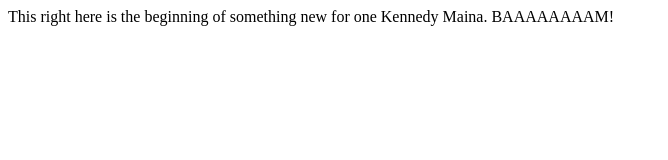
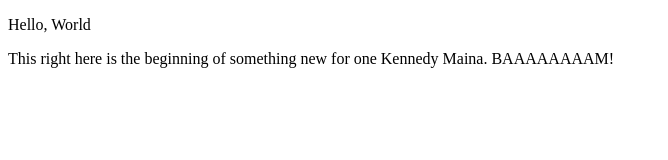
Before and after one commit to KNMAINA/Hello-World, a plain HTML site: page Hello-World.html in a window 1280 px wide. Shown: the whole page, without its empty margins (0-668 px from the left). Drawn offline with Linux system fonts and the light colour scheme.

Commit message:
add paragraph block elements to the page

```diff
--- a/Hello-World.html
+++ b/Hello-World.html
@@ -4,6 +4,7 @@
         <title>My First Webpage!</title>
     </head>
     <body>
-        This right here is the beginning of something new for one Kennedy Maina. BAAAAAAAAM!
+        <p>Hello, World</p>
+        <p>This right here is the beginning of something new for one Kennedy Maina. BAAAAAAAAM!</p>
     </body>
 </html>
```
